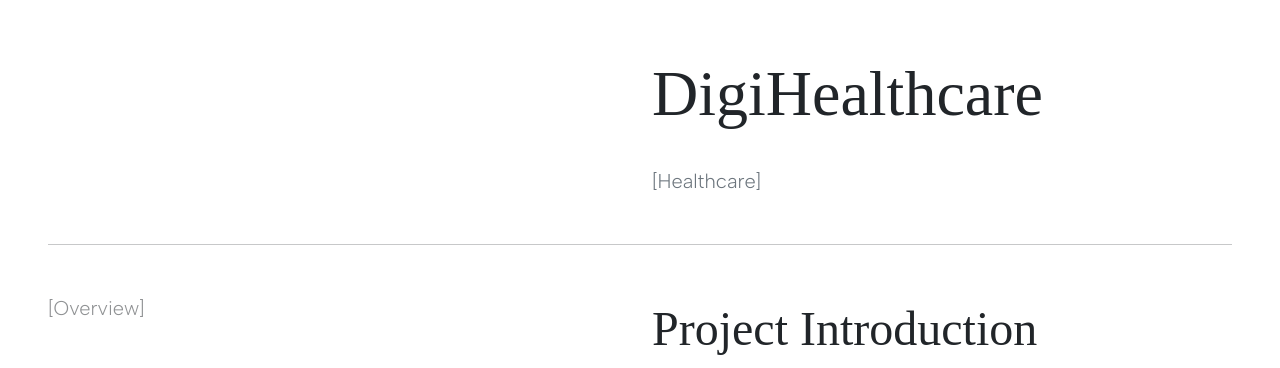
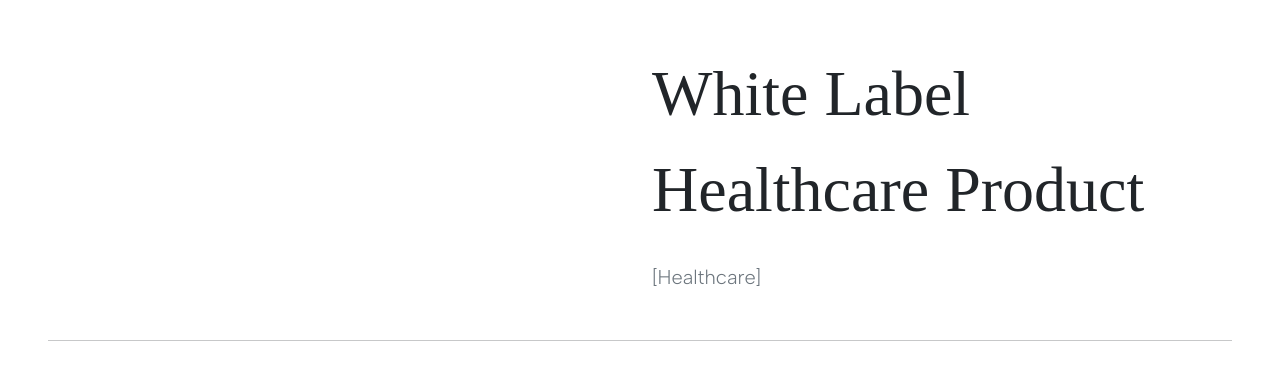
Before and after one commit to Wobliodesignstudio/Wobliodesignstudio, a plain HTML site: page digihealthcare/digihealthcare.html in a window 1280 px wide. Shown: the part 538-906 px from the top of the page. Drawn offline with Linux system fonts and the light colour scheme; a web font is replaced by a local one.

Commit message:
remove tractor sewa and change title

```diff
--- a/digihealthcare/digihealthcare.html
+++ b/digihealthcare/digihealthcare.html
@@ -10,7 +10,7 @@
     <link rel="stylesheet" href="../bootstrap/css/bootstrap.min.css">
     <link rel="stylesheet" href="../custom-css/case-study-common.css">
     <link rel="stylesheet" href="../custom-css/common.css">
-    <title>DigiHealthcare</title>
+    <title>White Label Healthcare Product</title>
 </head>
 
 <body>
@@ -27,7 +27,7 @@
             <div class="col-12 col-xl-6 project-name">
                 <div class="f-400 description">
                     <span>
-                        DigiHealthcare
+                        White Label Healthcare Product
                     </span>
                 </div>
                 <div class="project-type f-300">[Healthcare]
```
Also changed, not shown: case-study/case-study.html (+15 -4 lines).
